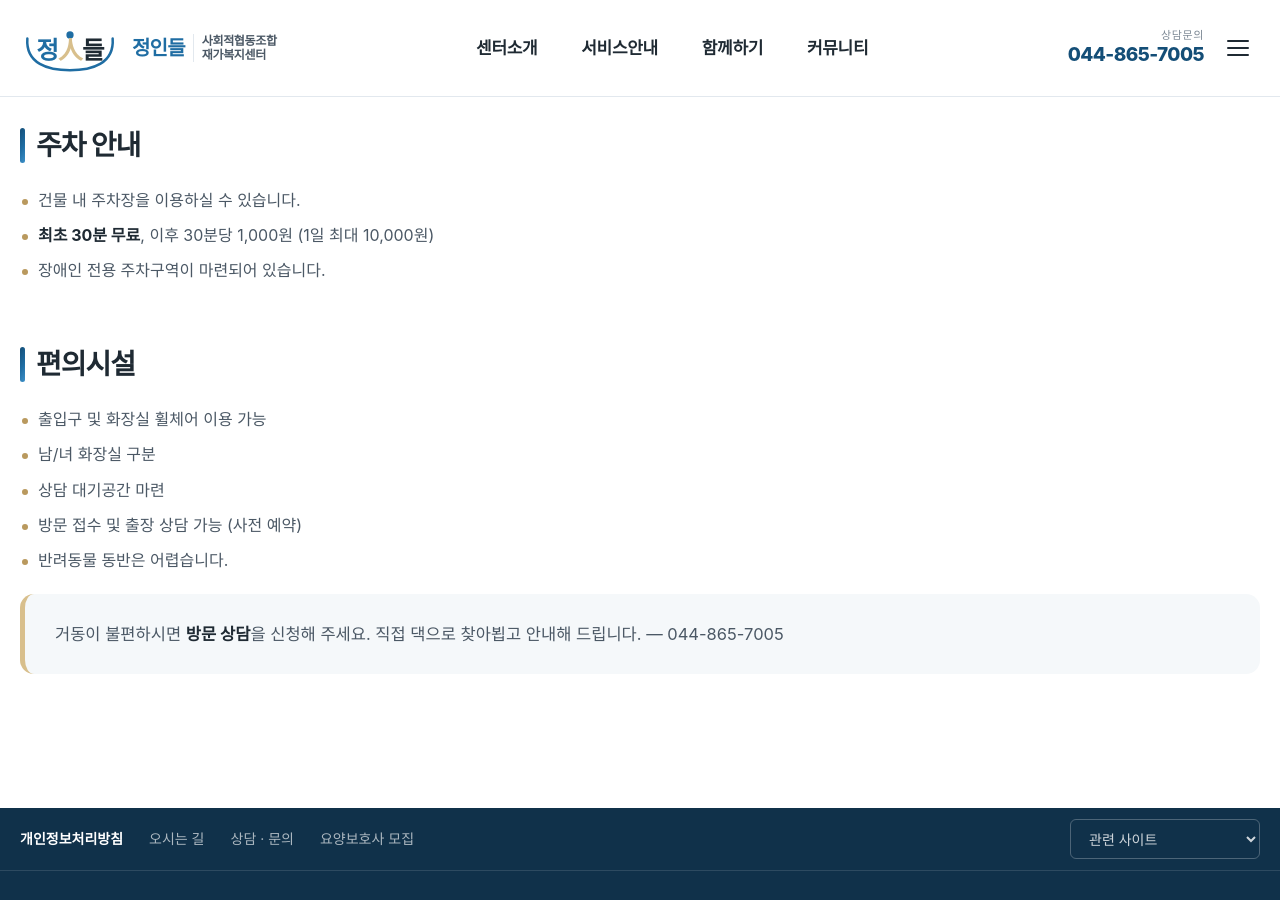
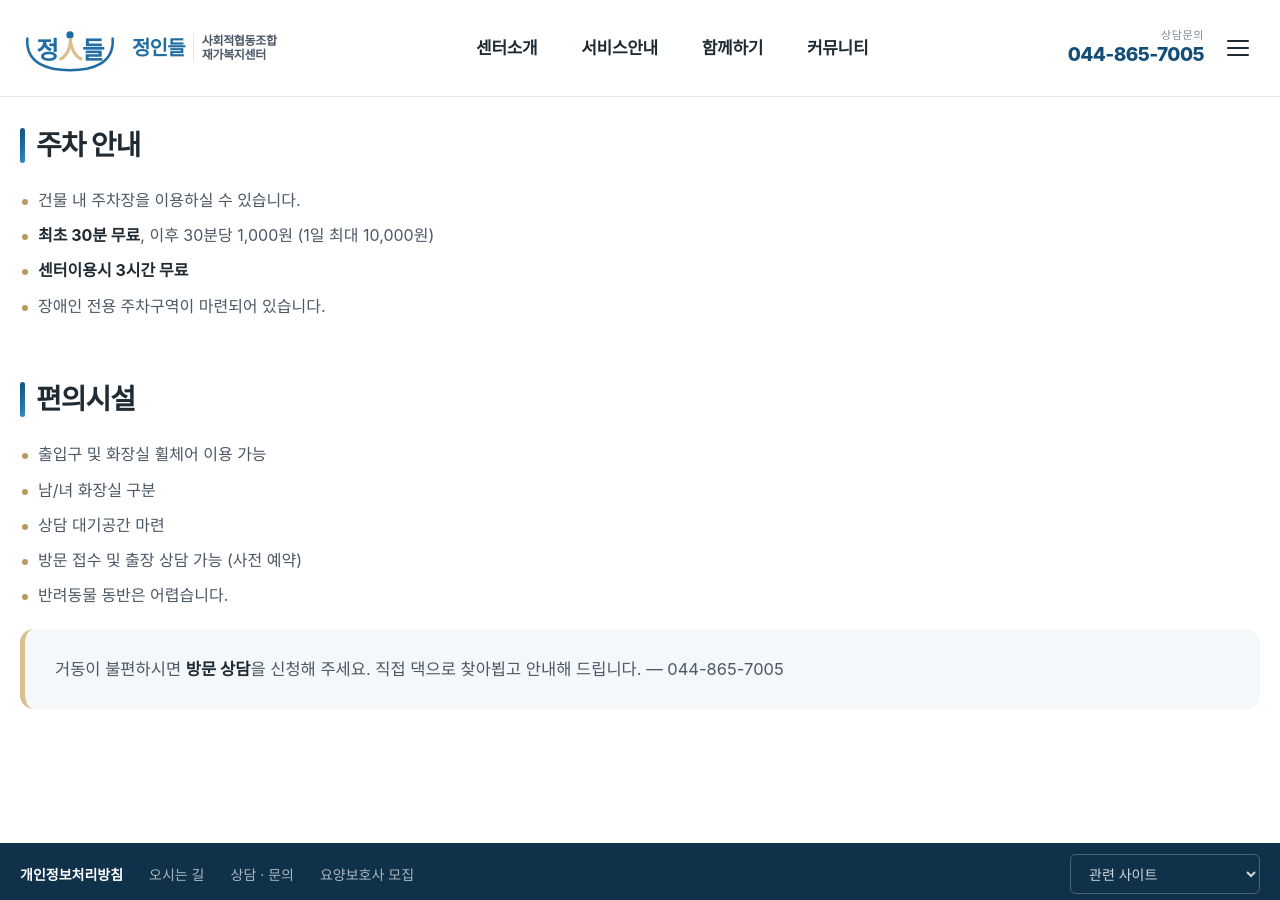
Before and after one commit to s-nam/jungindle, a Jekyll site: the page built from about/location.md, in a window 1280 px wide and 900 px high, scrolled down 1424 px. Built offline with Jekyll 4.4.1, drawn with Linux system fonts in a browser that asks for light colours; some web fonts are replaced.

Commit message:
로고 '들'을 '정'과 같은 블루로 통일
골드 포인트를 '人' 하나에만 남겨 로고 대비를 정리.
주차 안내에 센터 이용 시 3시간 무료 항목 추가.

Co-Authored-By: Claude Opus 5 (1M context) <noreply@anthropic.com>

```diff
--- a/about/location.md
+++ b/about/location.md
@@ -34,6 +34,7 @@ permalink: /about/location/
 
 - 건물 내 주차장을 이용하실 수 있습니다.
 - **최초 30분 무료**, 이후 30분당 1,000원 (1일 최대 10,000원)
+- **센터이용시 3시간 무료**
 - 장애인 전용 주차구역이 마련되어 있습니다.
 
 ## 편의시설
```
Also changed, not shown: _includes/logo.svg.
